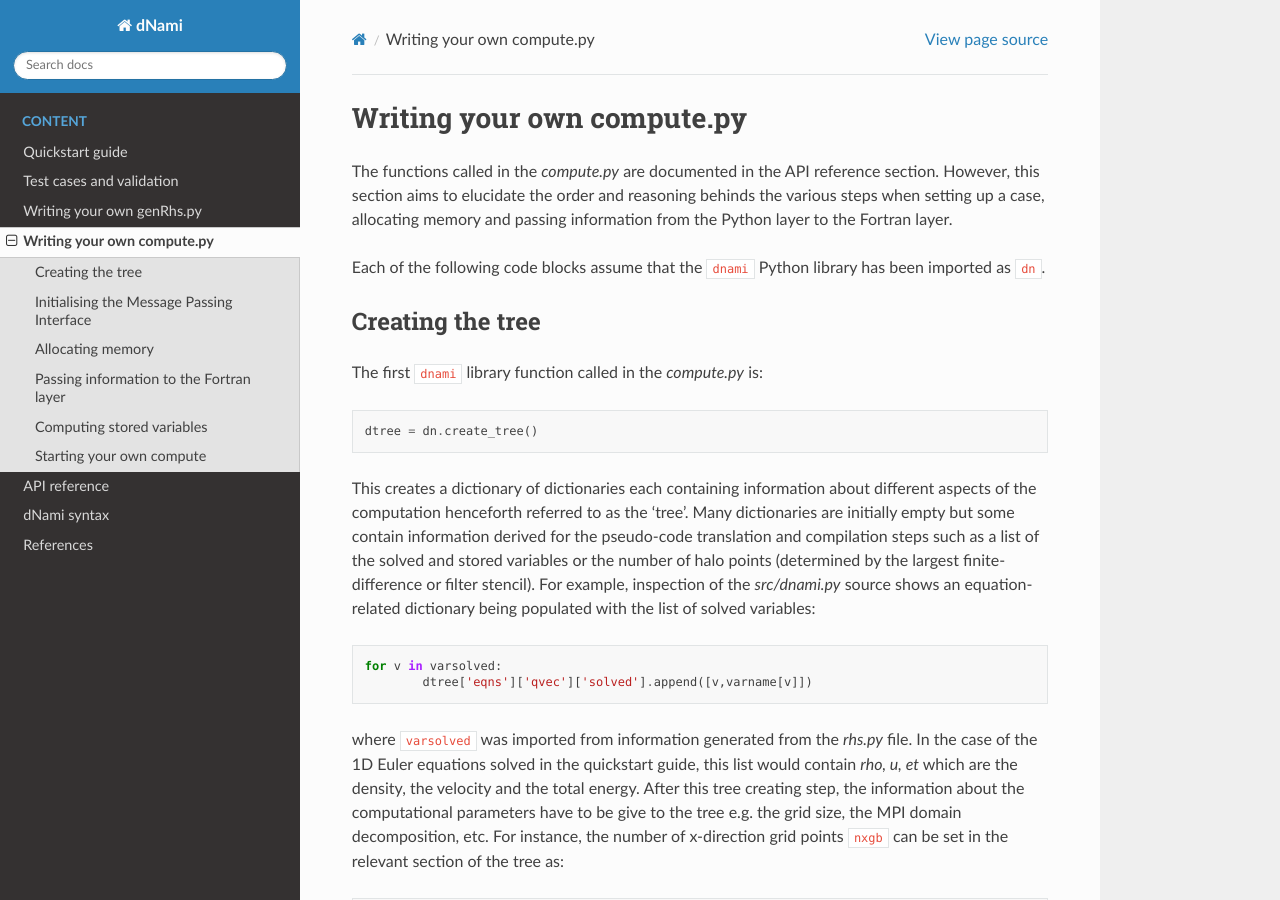
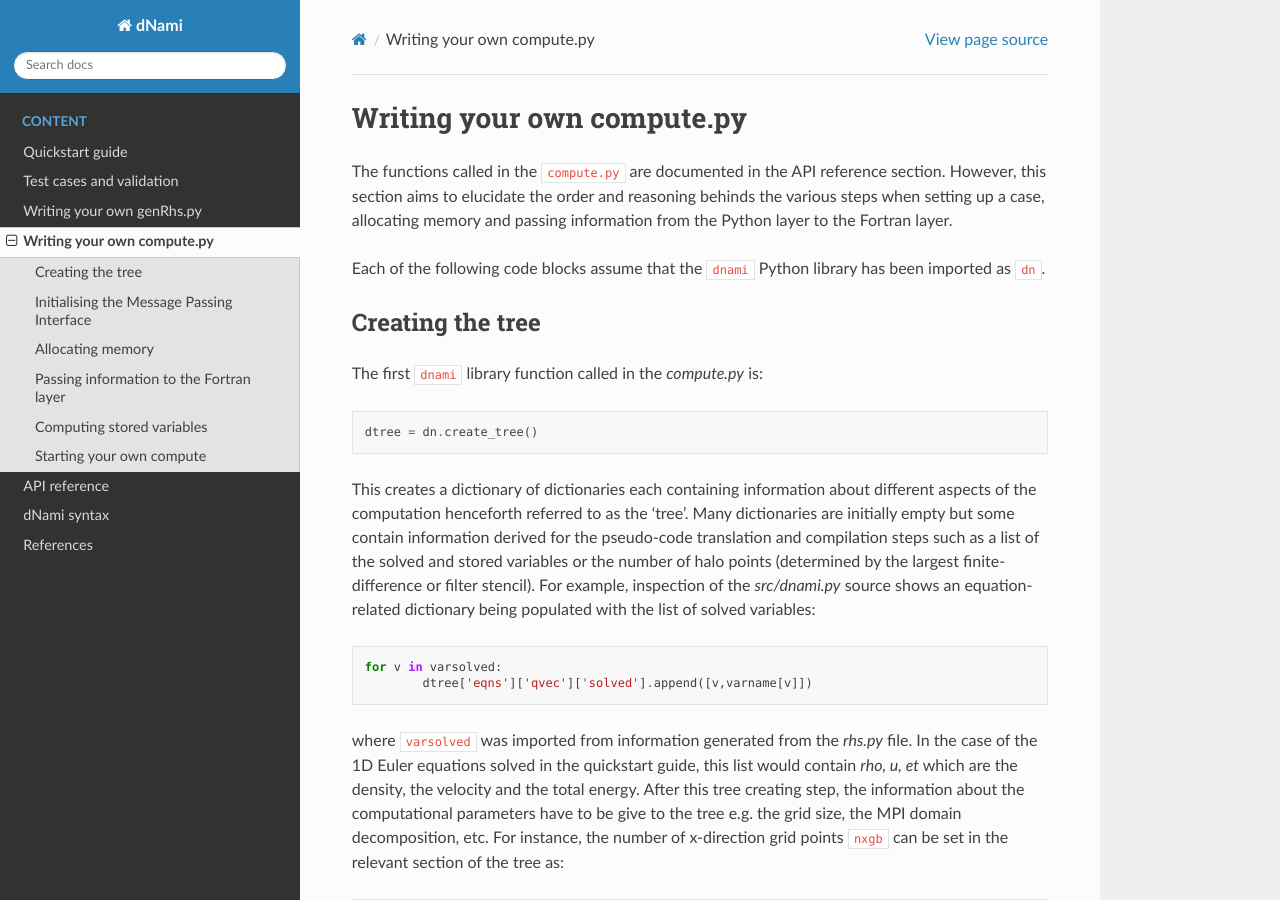
Before and after one commit to dNamiLab/dNami, a Sphinx documentation site: the page built from doc/usage/compute.rst, in a window 1280 px wide and 900 px high. Built offline with Sphinx 7.4.7 and the Read the Docs theme 2.0.0, drawn with Linux system fonts in a browser that asks for light colours.

Commit message:
minor tweaks to docs

```diff
--- a/doc/usage/compute.rst
+++ b/doc/usage/compute.rst
@@ -1,7 +1,7 @@
 Writing your own compute.py
 ***************************
 
-The functions called in the `compute.py` are documented in the API reference section. However, this section aims to elucidate the order and reasoning behinds the various steps when setting up a case, allocating memory and passing information from the Python layer to the Fortran layer.
+The functions called in the ``compute.py`` are documented in the API reference section. However, this section aims to elucidate the order and reasoning behinds the various steps when setting up a case, allocating memory and passing information from the Python layer to the Fortran layer.
 
 Each of the following code blocks assume that the ``dnami`` Python library has been imported as ``dn``.
 
--- a/doc/usage/syntax.rst
+++ b/doc/usage/syntax.rst
@@ -67,7 +67,7 @@ To specify second order derivatives, two ways are currently possible. The user c
 Higher order derivative syntax
 ------------------------------
 
-To generate higher-order derivatives, the current stategy involves storing an intermediate derivative and then taking the derivative of that stored variable. This is illustrated in the 1D KdV equations in :doc:`/usage/quickstart` where the third order derivative of the field :math:`u` is computed by computing and storing the second order derivative and them taking the first derivative of that stored field when specifying the RHS:
+To generate higher-order derivatives, the current stategy involves storing an intermediate derivative and then taking the derivative of that stored variable. This is illustrated in the 1D KdV equations in :doc:`/usage/quickstart` where the third order derivative of the field :math:`u` is computed by computing and storing the second order derivative and then taking the first derivative of that stored field when specifying the RHS:
 
 .. code-block:: python
 
```
